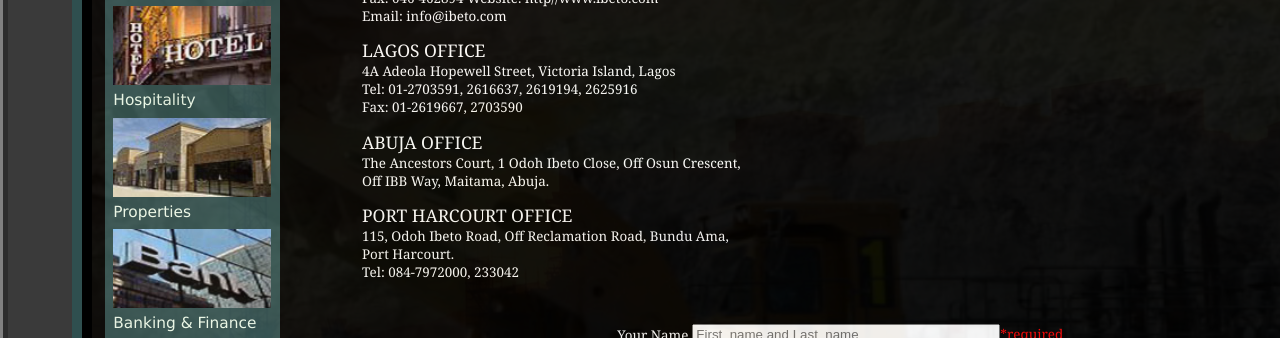
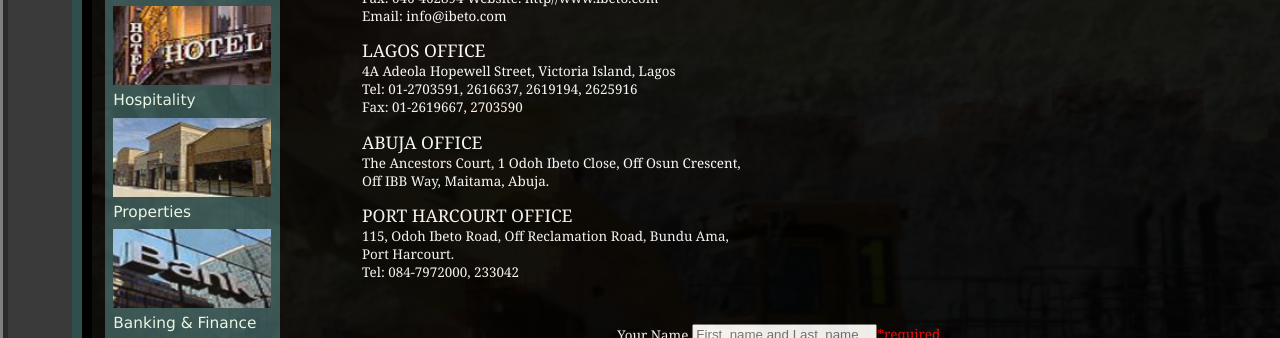
Before and after one commit to De-elite2107/My-Front-end-Project, a plain HTML site: page contact_us.html in a window 1280 px wide. Shown: the part 537-875 px from the top of the page. Drawn offline with Linux system fonts and the light colour scheme.

Commit message:
Edited contact us styling
I change the styling of the page a little

```diff
--- a/CSS/contact_us.css
+++ b/CSS/contact_us.css
@@ -17,7 +17,7 @@
     font-size: calc(11px + 0.5vw);
     display: block;
 }
-table{
+table, form{
     width: 100%;
 }
 tr{
@@ -33,6 +33,6 @@
 td span{
     color: red;
 }
-td input{
-    width: 300px;
+td input, td textarea{
+    width: 80℅;
 }
```
